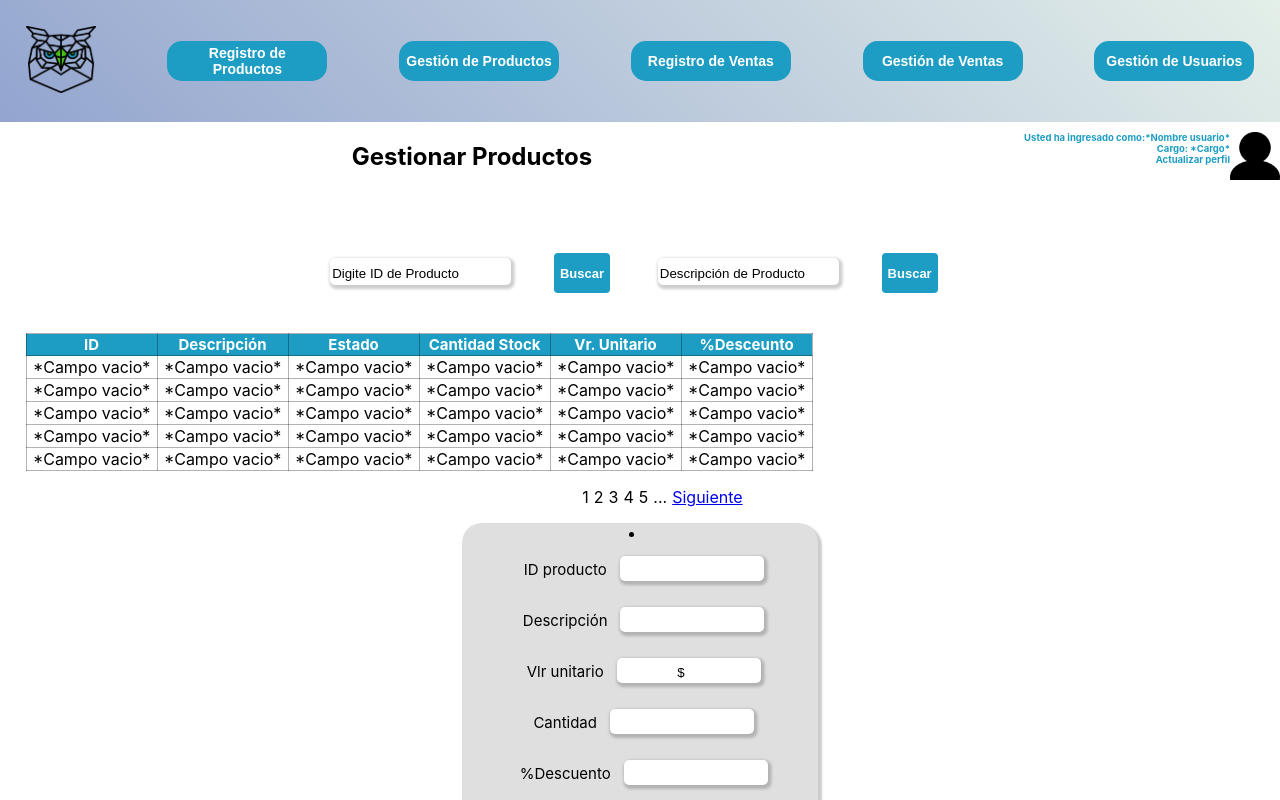
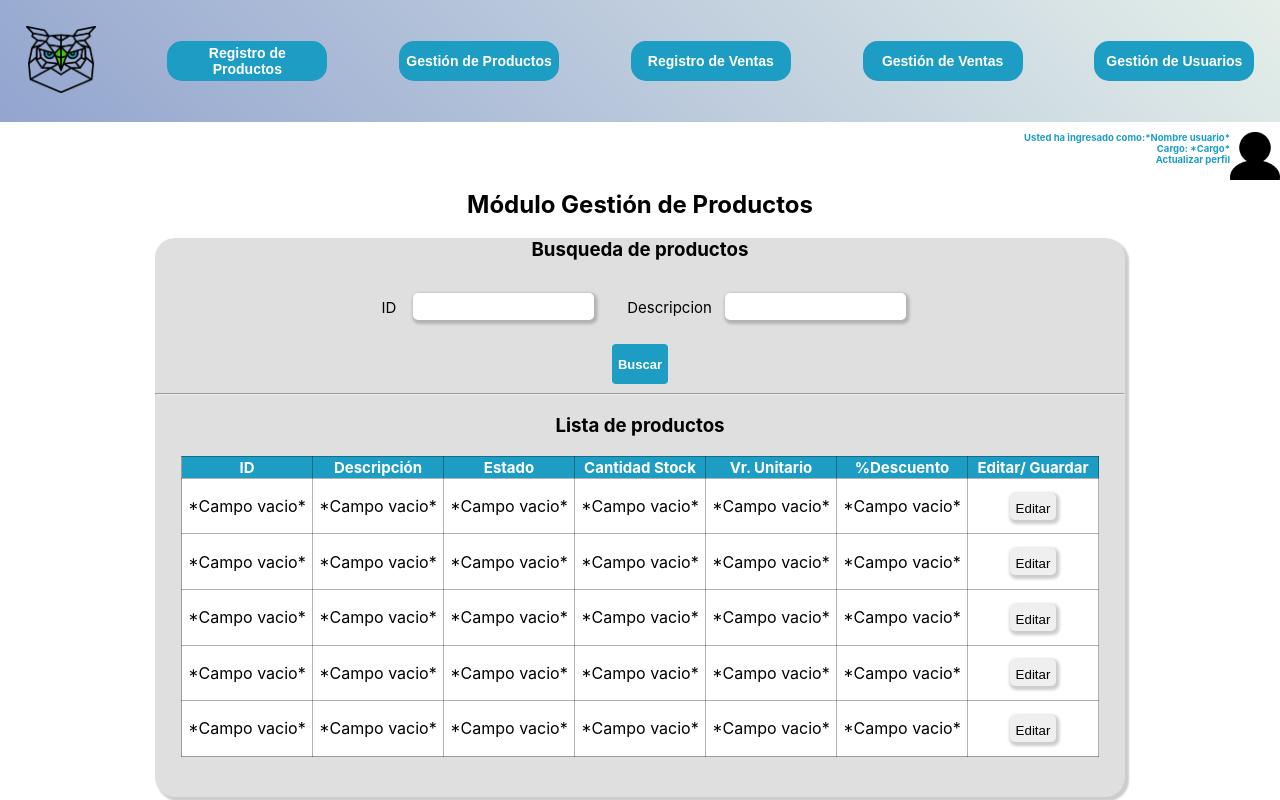
Before and after one commit to wolfangvera/g.p.i, a React (Create React App) app: page /GestionarProducto in a window 1280 px wide. Shown: the top 800 px of the page. Built offline with nearby package versions, Linux system fonts and the light colour scheme.

Commit message:
estilo de modulo de gestion de productos

```diff
--- a/src/pages/GestionarProducto.js
+++ b/src/pages/GestionarProducto.js
@@ -3,7 +3,8 @@ import '../style/GestionarProductos.css'
 
 const GestionarProducto = () => {
     return (
-        <div>
+        <div className="contenedor_gestionP">
+            {/*
             <h2 className="TituloPaginaP"> Gestionar Productos</h2>
             <div className="busquedaProducto">
                 <label className="Buscar_Producto">
@@ -19,58 +20,7 @@ const GestionarProducto = () => {
             </div>
             <section className="listadoProductos">
                 <div className="listadoProductos">
-                    <table className="table_listarProductos">
-                        <thead className="clase1">
-                            <th className="th_listarP">ID</th>
-                            <th className="th_listarP">Descripción</th>
-                            <th className="th_listarP">Estado</th>
-                            <th className="th_listarP">Cantidad Stock</th>
-                            <th className="th_listarP">Vr. Unitario</th>
-                            <th className="th_listarP">%Desceunto</th>
-                        </thead>
-                        <tbody>
-                            <tr>
-                                <td className="td_listarP">*Campo vacio*</td>
-                                <td className="td_listarP">*Campo vacio*</td>
-                                <td className="td_listarP">*Campo vacio*</td>
-                                <td className="td_listarP">*Campo vacio*</td>
-                                <td className="td_listarP">*Campo vacio*</td>
-                                <td className="td_listarP">*Campo vacio*</td>
-                            </tr>
-                            <tr>
-                                <td className="td_listarP">*Campo vacio*</td>
-                                <td className="td_listarP">*Campo vacio*</td>
-                                <td className="td_listarP">*Campo vacio*</td>
-                                <td className="td_listarP">*Campo vacio*</td>
-                                <td className="td_listarP">*Campo vacio*</td>
-                                <td className="td_listarP">*Campo vacio*</td>
-                            </tr>
-                            <tr>
-                                <td className="td_listarP">*Campo vacio*</td>
-                                <td className="td_listarP">*Campo vacio*</td>
-                                <td className="td_listarP">*Campo vacio*</td>
-                                <td className="td_listarP">*Campo vacio*</td>
-                                <td className="td_listarP">*Campo vacio*</td>
-                                <td className="td_listarP">*Campo vacio*</td>
-                            </tr>
-                            <tr>
-                                <td className="td_listarP">*Campo vacio*</td>
-                                <td className="td_listarP">*Campo vacio*</td>
-                                <td className="td_listarP">*Campo vacio*</td>
-                                <td className="td_listarP">*Campo vacio*</td>
-                                <td className="td_listarP">*Campo vacio*</td>
-                                <td className="td_listarP">*Campo vacio*</td>
-                            </tr>
-                            <tr>
-                                <td className="td_listarP">*Campo vacio*</td>
-                                <td className="td_listarP">*Campo vacio*</td>
-                                <td className="td_listarP">*Campo vacio*</td>
-                                <td className="td_listarP">*Campo vacio*</td>
-                                <td className="td_listarP">*Campo vacio*</td>
-                                <td className="td_listarP">*Campo vacio*</td>
-                            </tr>
-                        </tbody>
-                    </table>
+
                     <ul className="cambio_pag">
                         <li>1</li>
                         <li>2</li>
@@ -127,10 +77,119 @@ const GestionarProducto = () => {
                         <button className="boton bt_modificar_producto">Modificar producto</button>
                     </div>
                 </div>
-            </section>
+            </section>*/}
 
+            <h2 className="TituloPaginaP">Módulo Gestión de Productos</h2>
+            <div class="informacion">
+                <div className="Seccion1">
+
+                    <h3 className="subtitulo_busqueda">Busqueda de productos</h3>
+                    <div className="busquedaProducto">
+                        <label className="form_productoG">
+                            <label for="Busquedaproductos"> ID </label>
+                            <input className="input_BuscarproductoD" type="text" name="Busquedaproductos" id="" />
+                        </label>
+
+                        <label className="form_productoG">
+
+                            <label for="Busquedaproductos">
+                                Descripcion
+                            </label>
+
+                            <input className="input_BuscarproductoD" type="text" name="Busquedaproductos" id="" />
+
+                        </label>
+
+                    </div>
+                    <div className="centrar_boton" >
+
+
+                        <button class="boton bt_busquedaP "> Buscar </button>
+
+                    </div>
+
+                </div>
+
+                <hr />
+                <div className="Seccion2">
+
+                    <h3 className="subtitulo_busqueda">Lista de productos</h3>
+
+                    <div class="Contenedor_Modificar_producto">
+                        <table className="table_listarProductos">
+                            <thead className="clase1">
+                                <th className="th_listarP">ID</th>
+                                <th className="th_listarP">Descripción</th>
+                                <th className="th_listarP">Estado</th>
+                                <th className="th_listarP">Cantidad Stock</th>
+                                <th className="th_listarP">Vr. Unitario</th>
+                                <th className="th_listarP">%Descuento</th>
+                                <th className="th_listarP">Editar/ Guardar</th>
+                            </thead>
+                            <tbody>
+                                <tr>
+                                    <td className="td_listarP">*Campo vacio*</td>
+                                    <td className="td_listarP">*Campo vacio*</td>
+                                    <td className="td_listarP">*Campo vacio*</td>
+                                    <td className="td_listarP">*Campo vacio*</td>
+                                    <td className="td_listarP">*Campo vacio*</td>
+                                    <td className="td_listarP">*Campo vacio*</td>
+                                    <td className="td_listarP">
+                                        <button className="input_editar" >Editar</button>
+                                    </td>
+                                </tr>
+                                <tr>
+                                    <td className="td_listarP">*Campo vacio*</td>
+                                    <td className="td_listarP">*Campo vacio*</td>
+                                    <td className="td_listarP">*Campo vacio*</td>
+                                    <td className="td_listarP">*Campo vacio*</td>
+                                    <td className="td_listarP">*Campo vacio*</td>
+                                    <td className="td_listarP">*Campo vacio*</td>
+                                    <td className="td_listarP">
+                                        <button className="input_editar" >Editar</button>
+                                    </td>
+                                </tr>
+                                <tr>
+                                    <td className="td_listarP">*Campo vacio*</td>
+                                    <td className="td_listarP">*Campo vacio*</td>
+                                    <td className="td_listarP">*Campo vacio*</td>
+                                    <td className="td_listarP">*Campo vacio*</td>
+                                    <td className="td_listarP">*Campo vacio*</td>
+                                    <td className="td_listarP">*Campo vacio*</td>
+                                    <td className="td_listarP">
+                                        <button className="input_editar"  >Editar</button>
+                                    </td>
+                                </tr>
+                                <tr>
+                                    <td className="td_listarP">*Campo vacio*</td>
+                                    <td className="td_listarP">*Campo vacio*</td>
+                                    <td className="td_listarP">*Campo vacio*</td>
+                                    <td className="td_listarP">*Campo vacio*</td>
+                                    <td className="td_listarP">*Campo vacio*</td>
+                                    <td className="td_listarP">*Campo vacio*</td>
+                                    <td className="td_listarP">
+                                        <button className="input_editar" >Editar</button>
+                                    </td>
+                                </tr>
+                                <tr>
+                                    <td className="td_listarP">*Campo vacio*</td>
+                                    <td className="td_listarP">*Campo vacio*</td>
+                                    <td className="td_listarP">*Campo vacio*</td>
+                                    <td className="td_listarP">*Campo vacio*</td>
+                                    <td className="td_listarP">*Campo vacio*</td>
+                                    <td className="td_listarP">*Campo vacio*</td>
+                                    <td className="td_listarP">
+                                        <button className="input_editar" >Editar</button>
+                                    </td>
+                                </tr>
+                            </tbody>
+                        </table>
+                    </div>
+
+                </div>
+
+            </div>
         </div>
-
     )
 }
 export default GestionarProducto
--- a/src/style/GestionarProductos.css
+++ b/src/style/GestionarProductos.css
@@ -1,10 +1,19 @@
+.contenedor_gestionP{
+    clear: both;
+}
+
 .TituloPaginaP{
     text-align: center;
 }
+
+.subtitulo_busqueda{
+    text-align: center;
+}
+
 .Contenedor_Modificar_producto {
-    clear:both;
     text-align:center;
-    margin-bottom: 5em;;
+    margin-bottom: 0em;
+
 }
 .Cuadro_ModificarP {
     background-color: rgb(223, 223, 223);
@@ -24,7 +33,6 @@
     display:flex;
     justify-content: center;
     margin:10px;
-    padding-top:4vh;
     align-items: center;
 }
 .Buscar_Producto{
@@ -40,6 +48,13 @@
         position:relative;
         left: auto;
         right: auto;
+        margin:0.1em;
+}
+
+.bt_busquedaP:hover {
+    cursor: pointer;
+    transform: scale(1.02);
+    box-shadow: 3px 3px 2px 1px rgba(0, 0, 0, 0.2);
 }
 
 .input_BuscarproductoD {
@@ -79,6 +94,7 @@
 .cambio_pag>li {
     padding-left: 5px;
 }
+
 .input_producto {
     padding-top: 1vh;
     padding-bottom: 0.5vh;
@@ -89,7 +105,17 @@
     text-align: center;
     width:10.5em;
     height: 1em;
+    background-color: none;
+    color:black;
+    width:fit-content;
+
 }
+
+.input_producto:hover {
+    cursor: pointer;
+    transform:scale(1.1);
+}
+
 .form_productoG {
     padding-left: 20px;
     font-size:15px;
@@ -134,3 +160,26 @@
     transform: scale(1.02);
     box-shadow: 3px 3px 2px 1px rgba(0, 0, 0, 0.2);
 }
+
+.informacion{
+ background-color: rgb(223, 223, 223);
+border:0px solid black;
+width: fit-content;
+margin-left:auto;
+margin-right: auto;
+margin-bottom: 2em;
+height: max-content;
+border-radius: 20px;
+padding-bottom: 5vh;
+box-shadow: 3px 3px 2px 1px rgba(0, 0, 0, 0.2);
+}
+
+.input_editar {
+    padding-top: 1vh;
+    padding-bottom: 0.5vh;
+    margin:1vw;
+    border:0px solid;
+    border-radius: 5px;
+    box-shadow: 1.5px 2px 3px 2px rgba(0, 0, 0, 0.2);
+
+}
```
